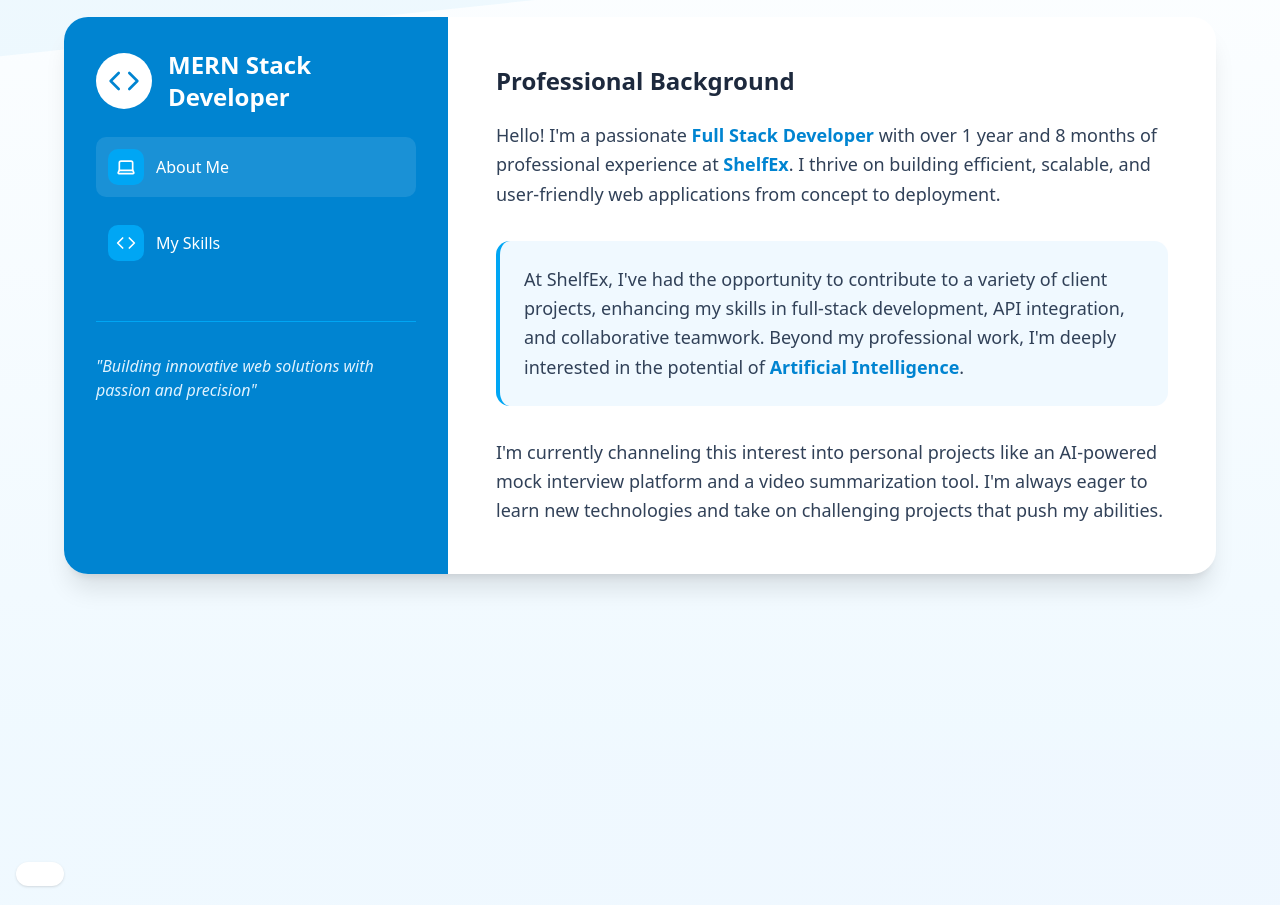
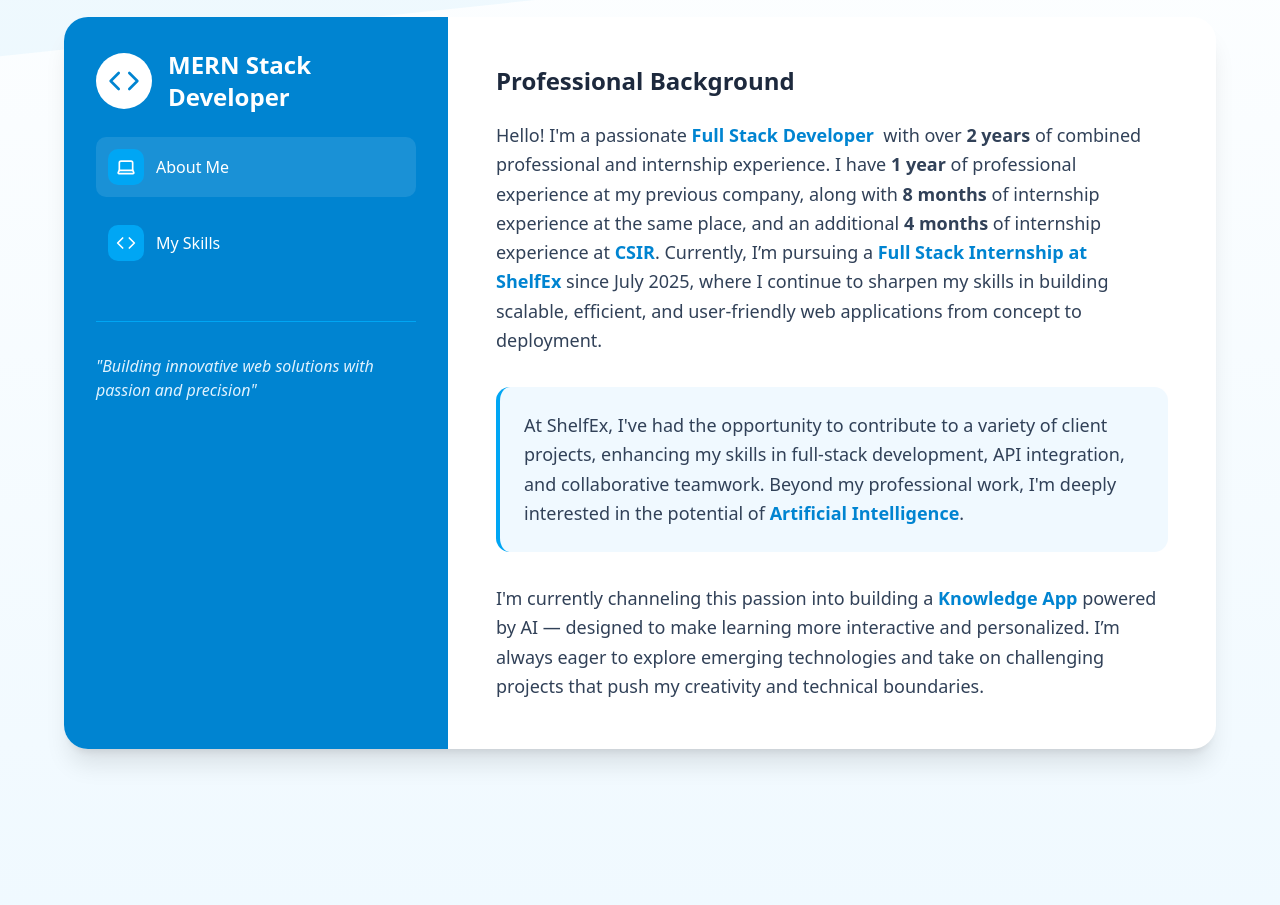
Before and after one commit to Sridharsing7570/portfolio-sridhar, a React (Vite) app: page / in a window 1280 px wide. Shown: the part 1100-2005 px from the top of the page. Built offline with nearby package versions, Linux system fonts and the light colour scheme.

Commit message:
change some experinece details

```diff
--- a/src/components/About.jsx
+++ b/src/components/About.jsx
@@ -85,15 +85,20 @@ const About = () => {
                   <div className="space-y-6 p-4">
                     <h3 className="text-2xl font-bold text-slate-800 mb-6">Professional Background</h3>
                     <p className="text-lg text-slate-700 leading-relaxed">
-                      Hello! I'm a passionate <span className="font-semibold text-sky-600">Full Stack Developer </span>
-                      with over 1 year and 8 months of professional experience at <span className="font-semibold text-sky-600">ShelfEx</span>. I thrive on building efficient, scalable, and user-friendly web applications from concept to deployment.
+                      Hello! I'm a passionate <span className="font-semibold text-sky-600">Full Stack Developer &nbsp;</span>
+                      with over <span className="font-semibold">2 years</span> of combined professional and internship experience. I have <span className="font-semibold">1 year</span> of professional experience at my previous company, along with <span className="font-semibold">8 months</span> of internship experience at the same place, and an additional <span className="font-semibold">4 months</span> of internship experience at
+                      <span className="font-semibold text-sky-600">&nbsp;CSIR</span>. Currently, I’m pursuing a <span className="font-semibold text-sky-600">Full Stack Internship at ShelfEx&nbsp;</span>
+                      since July 2025, where I continue to sharpen my skills in building scalable, efficient, and user-friendly web applications from concept to deployment.
                     </p>
+
                     <div className="bg-sky-50 p-6 rounded-xl border-l-4 border-sky-500 my-8">
                       <p className="text-lg text-slate-700 leading-relaxed">
                         At ShelfEx, I've had the opportunity to contribute to a variety of client projects, enhancing my skills in full-stack development, API integration, and collaborative teamwork. Beyond my professional work, I'm deeply interested in the potential of <span className="font-semibold text-sky-600">Artificial Intelligence</span>.
                       </p>
                     </div>
-                    <p className="text-lg text-slate-700 leading-relaxed">I'm currently channeling this interest into personal projects like an AI-powered mock interview platform and a video summarization tool. I'm always eager to learn new technologies and take on challenging projects that push my abilities.</p>
+                    <p className="text-lg text-slate-700 leading-relaxed">
+                      I'm currently channeling this passion into building a <span className="font-semibold text-sky-600">Knowledge App</span> powered by AI — designed to make learning more interactive and personalized. I’m always eager to explore emerging technologies and take on challenging projects that push my creativity and technical boundaries.
+                    </p>
                   </div>
                 ) : (
                   <div className="p-4">
```
